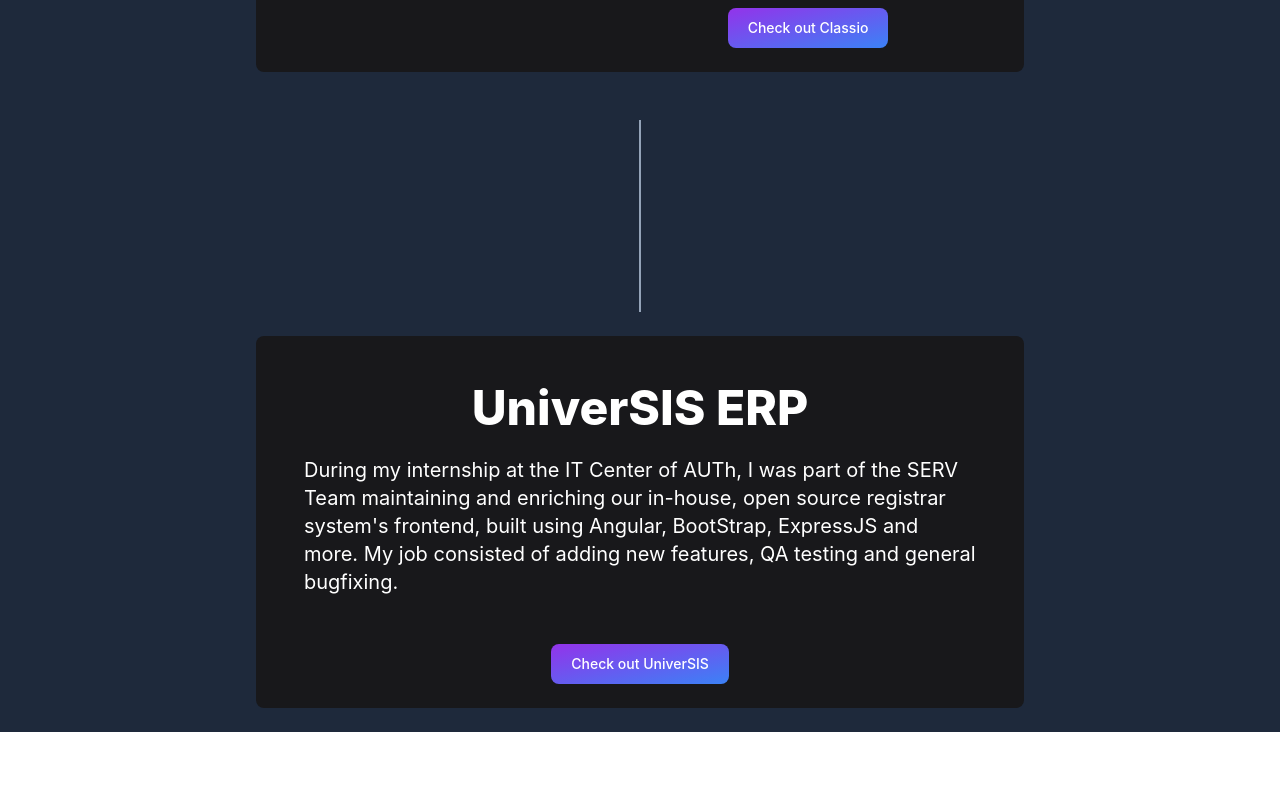
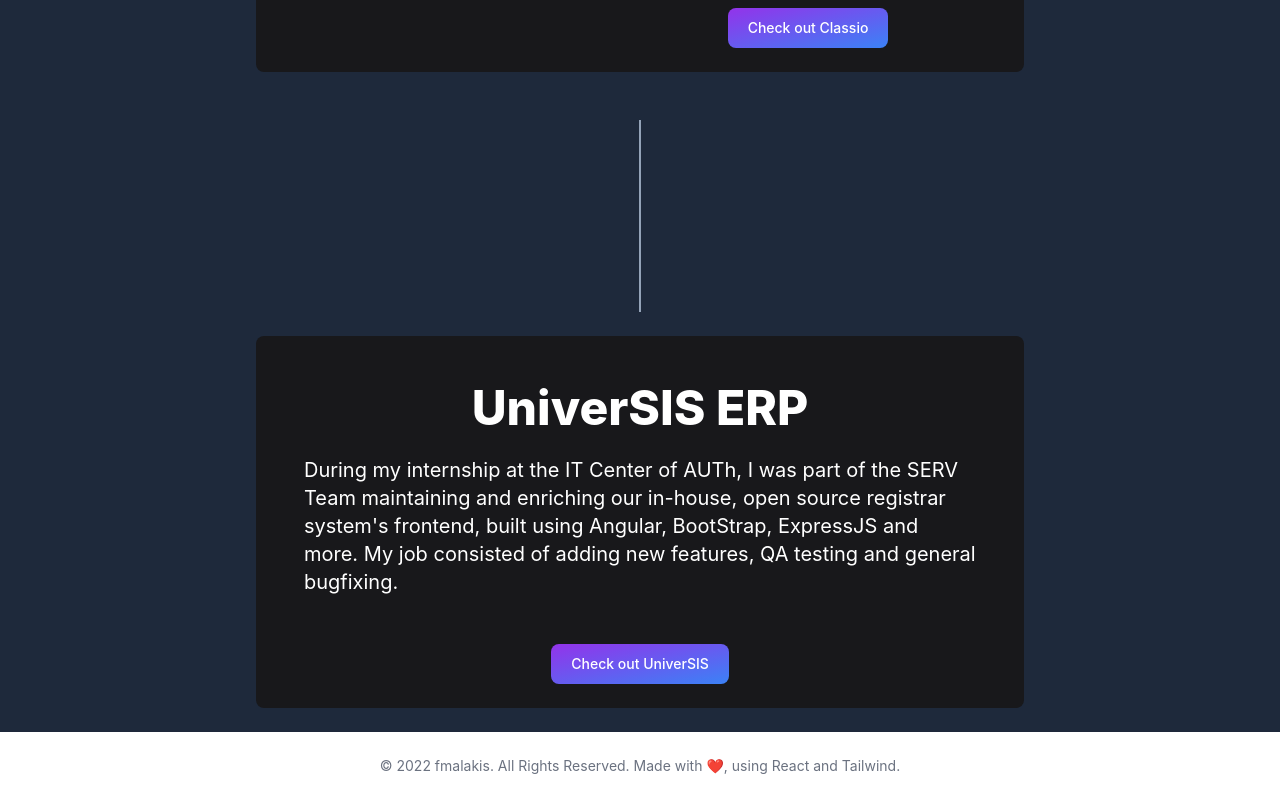
Before and after one commit to fmalakis/fmalakis-io, a React (Create React App) app: page / in a window 1280 px wide. Shown: the part 3722-4522 px from the top of the page. Before the commit the page ends 4454 px from the top, so only its background shows below. Built offline with nearby package versions, Linux system fonts and the light colour scheme.

Commit message:
Add footer

```diff
--- a/src/App.js
+++ b/src/App.js
@@ -6,6 +6,7 @@
 import ProjectIngoCard from "./components/ProjectInfoCard/ProjectInfoCard";
 import TechInfoCard from "./components/TechInfoCard/TechInfoCard";
 import Timeline from "./components/Timeline/Timeline";
+import Footer from "./components/Footer/Footer";
 
 function App() {
     const showMoreRef = useRef();
@@ -215,6 +216,7 @@
                     </section>
                 </div>
             </section>
+            <Footer></Footer>
         </div>
     );
 }
--- /dev/null
+++ b/src/components/Footer/Footer.js
@@ -0,0 +1,18 @@
+const Footer = () => {
+    const currentYear = new Date().getFullYear();
+    return (
+        <>
+            <footer class="p-4 bg-white shadow flex items-center justify-center md:p-6 bg-gray-900">
+                <span class="text-sm text-gray-500 text-center dark:text-gray-400">
+                    © {currentYear}{" "}
+                    <a href="#start" class="hover:underline">
+                        fmalakis
+                    </a>
+                    . All Rights Reserved. Made with ❤️, using <a href="https://reactjs.org/" target="_blank" rel="noreferrer" className="hover:underline underline md:lg:no-underline">React</a> and <a href="https://tailwindcss.com/" target="_blank" rel="noreferrer" className="hover:underline underline md:lg:no-underline">Tailwind</a>.
+                </span>
+            </footer>
+        </>
+    );
+};
+
+export default Footer;
```
